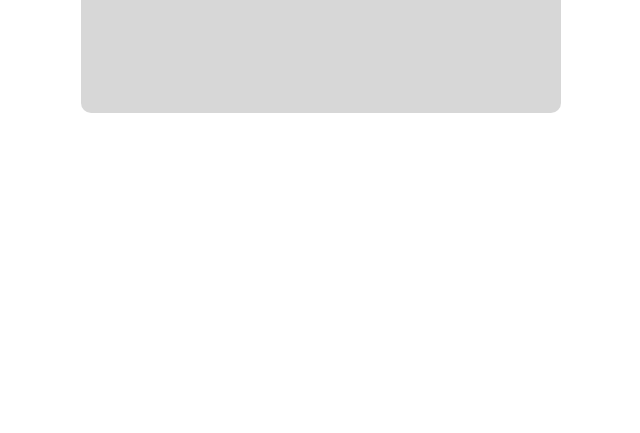
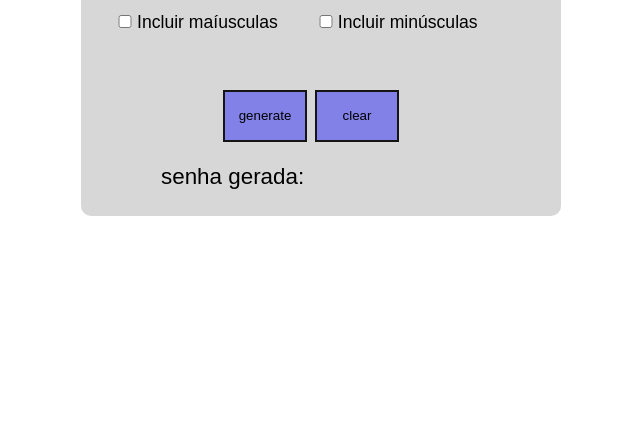
Before and after one commit to devLucasAquino/password-generator, a plain HTML site: page index.html in a window 1280 px wide. Shown: the part 367-800 px from the top of the page, without its empty margins (319-959 px from the left). Drawn offline with Linux system fonts and the light colour scheme.

Commit message:
changes existents styles rules

```diff
--- a/src/styles/style.css
+++ b/src/styles/style.css
@@ -7,14 +7,14 @@ body {
     display: flex;
     justify-content: center;
     align-items: center;
-    /*height: 100vh; /* 100% da altura da viewport */
+    height: 100vh; /* 100% da altura da viewport
     margin: 0;     /* Remover margens padrão do body */
     background-color: #fff;
 }
 
 #quadrado1 {
     width: 30rem;   /* Largura desejada da div */
-    height: 30rem;  /* Altura desejada da div */
+    height: auto;  /* Altura desejada da div */
     background-color: rgba(123, 123, 123, 0.3);
     border-radius: 10px;
 }
@@ -27,41 +27,66 @@ body {
 
 #message-password-lenght, #message-password-number{
     font-size: 1.2rem;
-    font-weight: 600;
+    font-weight: 500;
     margin-left: 1.5rem;
+    font-family: Arial, Helvetica, sans-serif;
 }
 
 #password-lenght, #password-number{
     width: 3.5rem;
+    border-radius: 2px;
     border: none;
-    border-radius: 2px;
+    outline: solid 0.1rem rgba(0, 0, 255, 0.4);
 }
 
 #password-number{
     margin-bottom: 2rem;
 }
 
+#upperCase, #lowerCase{
+    margin-left: 2rem;
+    width: 1.5rem;
+    margin-bottom: 2rem;
+}
+
+#label-checkbox{
+    font-size: 1.1rem;
+    font-weight: 100;
+    font-family: Arial, Helvetica, sans-serif;
+}
+
+
+
 #description{
     font-size: 1.4rem;
     margin-left: 5rem;
+    margin-bottom: 2.5rem;
     font-weight: 500;
+    font-family: Arial, Helvetica, sans-serif;
 }
 
 #result{
+    padding-left: 4rem;
     font-size: 1.4rem;
-    margin-left: 6rem;
-    justify-content: center;
+    margin-left: 5rem;
+    margin-bottom: 3rem;
 }
 
+
 .button{
-    display: block;
     width: 5rem;
     height: 3rem;
     margin-top: 2rem;
     background-color: rgba(0, 0, 255, 0.4);
+    border: none;
+    outline: solid 0.15rem rgba(0, 0, 0, 0.9);
+    margin-bottom: 1.5rem;
 }
 
-#button-refresh{
-    margin-left: 10rem;
+#generate{
+    margin-left: 9rem;
+}
 
+#clear{
+    margin-left: 0.5rem;
 }
```
